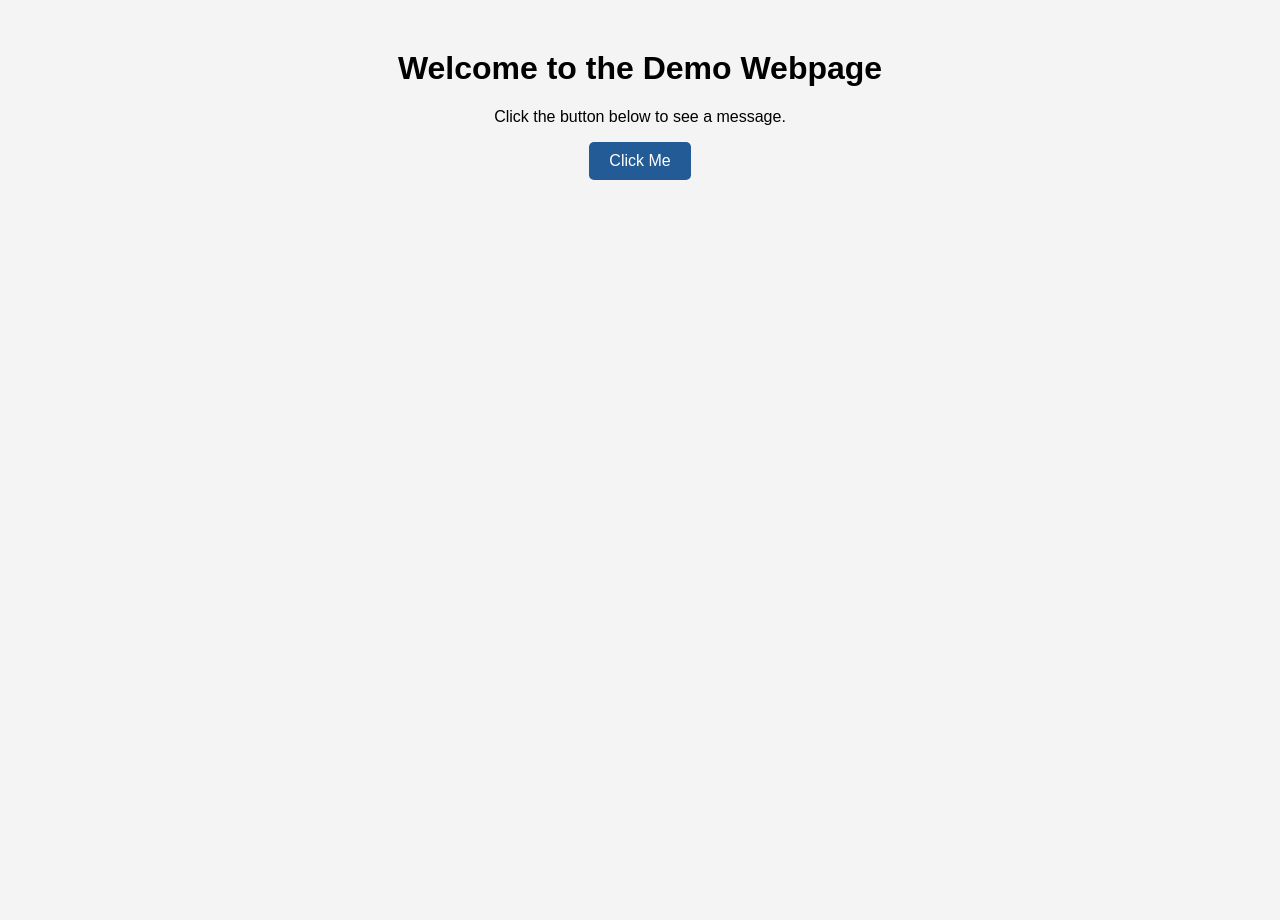
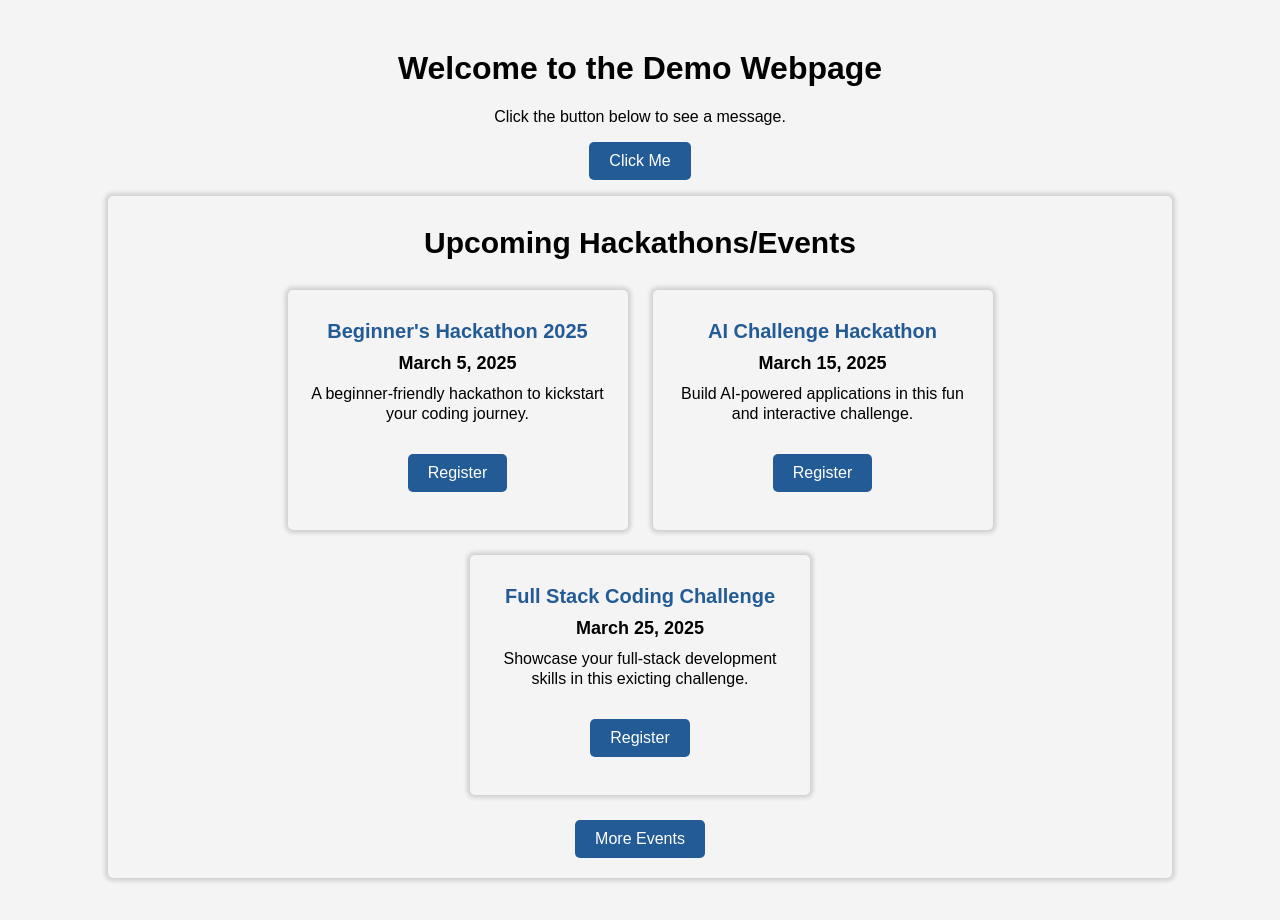
Before and after one commit to ak-0283/Demo, a plain HTML site: page index.html in a window 1280 px wide. Before the commit the page ends 800 px from the top, so only its background shows below. Drawn offline with Linux system fonts and the light colour scheme.

Commit message:
Added demo

```diff
--- a/index.html
+++ b/index.html
@@ -14,6 +14,64 @@
         <button onclick="showMessage()">Click Me</button>
         <p id="message"></p>
     </div>
+    <div class="outer-box">
+        <div class="heading">
+            <p class="title">
+                Upcoming Hackathons/Events
+            </p>
+        </div>
+        <div class="first">
+            <div class="beginner">
+                <p class="card-heading">
+                    Beginner's Hackathon 2025
+                </p>
+                <p class="date">
+                    March 5, 2025
+                </p>
+                <p class="content">
+                    A beginner-friendly hackathon to kickstart your coding journey.
+                </p>
+                <button class="register-button">
+                    Register
+                </button>
+            </div>
+            <div class="ai">
+                <p class="card-heading">
+                    AI Challenge Hackathon
+                </p>
+                <p class="date">
+                    March 15, 2025
+                </p>
+                <p class="content">
+                    Build AI-powered applications in this fun and interactive challenge.
+                </p>
+                <button class="register-button">
+                    Register
+                </button>
+            </div>
+        </div>
+        <div class="second">
+            <div class="full">
+                <p class="card-heading">
+                    Full Stack Coding Challenge
+                </p>
+                <p class="date">
+                    March 25, 2025
+                </p>
+                <p class="content">
+                    Showcase your full-stack development skills in this exicting challenge.
+                </p>
+                <button class="register-button">
+                    Register
+                </button>
+            </div>
+        </div>
+        <div class="foot">
+            <button class="event-button">
+                More Events
+            </button>
+        </div>
+    </div>
     <script src="script.js"></script>
 </body>
 </html>
--- a/style.css
+++ b/style.css
@@ -4,6 +4,7 @@ body {
     background-color: #f4f4f4;
     margin: 0;
     padding: 0;
+    height: 1000px;
 }
 .container {
     margin-top: 50px;
@@ -20,3 +21,62 @@ button {
 button:hover {
     background-color: #0056b3;
 }
+.outer-box p{
+    padding: 0;
+    margin-bottom: 10px;
+    margin-top: 10px;
+}
+.outer-box{
+    border-radius: 5px;
+    border: none;
+    width: 80%;
+    padding: 20px;
+    display:flex;
+    flex-direction: column;
+    justify-content: center;
+    align-items: center;
+    margin-left: auto;
+    margin-right: auto;
+    box-shadow: 0 0 4px 3px rgba(0,0,0,0.15);
+}
+.heading{
+    display:flex;
+    justify-content: center;
+    align-items: center;
+    margin-top: 0;
+    margin-bottom: 20px;
+}
+.title{
+    font-size: 30px;
+    font-weight: 600;
+}
+.first, .second{
+    display:flex;
+    flex-direction: row;
+    justify-content: center;
+    gap:25px;
+    padding-bottom: 25px;
+}
+.beginner, .ai, .full{
+    box-shadow: 0 0 4px 3px rgba(0,0,0,0.15);
+    border: none;
+    border-radius: 5px;
+    padding: 20px;
+    height: 200px;
+    width: 300px;
+}
+.card-heading{
+    color: #235b96;
+    font-weight: 600;
+    font-size: 20px;
+}
+.date{
+    font-size: 18px;
+    font-weight: 700;
+}
+.content{
+    line-height: 20px;
+}
+.register-button{
+    margin-top: 20px;
+}
```
